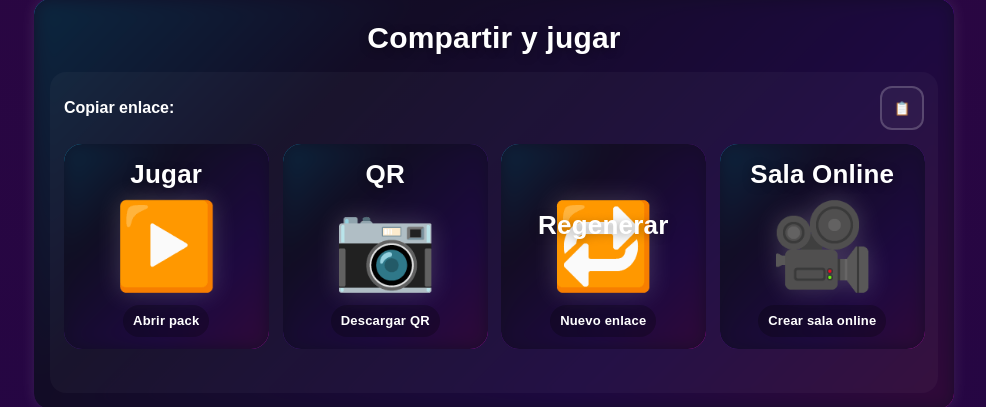
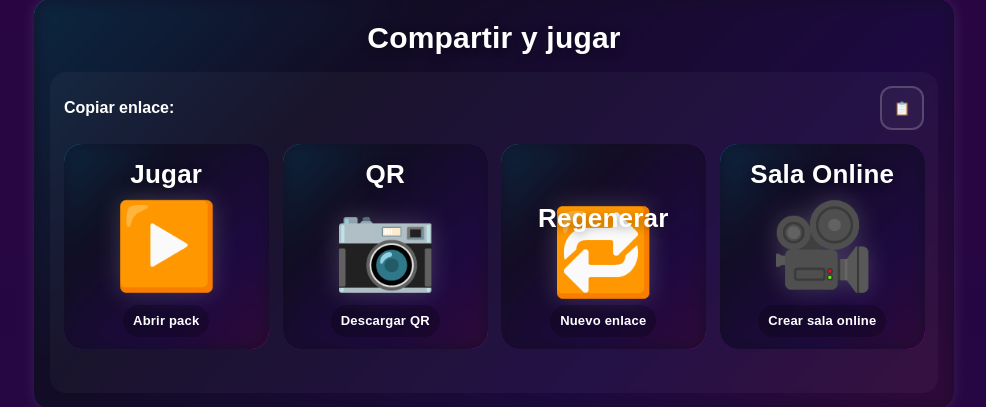
Before and after one commit to jltamayo2018/tfg-verdad-reto, a Django app: page /packs/25/ in a window 1280 px wide. Shown: the part 1228-1635 px from the top of the page, without its empty margins (146-1132 px from the left). Run offline with Django 5.2, Linux system fonts and the light colour scheme; a user stored in the database is signed in; data comes from the database, SQL or seed files in the repository; data that the repository does not hold is empty; parts of the project's set-up code (start-up, migrations or seed data) failed here and were passed over.

Commit message:
fix regenerar

```diff
--- a/static/css/style.css
+++ b/static/css/style.css
@@ -1286,3 +1286,48 @@ nav{ line-height: 1; }
   font-weight: 700;
   opacity: .95;
 }
+
+/* =========================
+   FIX ESPECÍFICO: REGENERAR
+   (solo afecta al botón)
+========================= */
+
+/* Reseteo fuerte del botón para que se comporte como <a> */
+.pack-share-card--regen{
+  appearance: none;
+  -webkit-appearance: none;
+  border: 0;
+  background: rgba(255, 80, 80, 0.10); /* conserva danger aunque sea button */
+  color: inherit;
+  font: inherit;
+  text-align: inherit;
+
+  /* MUY IMPORTANTE: evita alineaciones raras del button */
+  display: block;
+  width: 100%;
+}
+
+/* Subimos el título ligeramente para que quede como las demás */
+.pack-share-card__head--regen{
+  margin-top: 0;                 /* neutraliza variaciones */
+  padding-top: 0;                /* por si algún reset mete padding */
+  transform: translateY(-6px);   /* <-- aquí lo subimos */
+}
+
+/* Aseguramos que el título no se tape con el emoji */
+.pack-share-card__title--regen{
+  position: relative;
+  z-index: 3;
+}
+
+/* El emoji un pelín más abajo para no “comerse” el título */
+.pack-share-card__emoji--regen{
+  transform: translateY(6px);
+}
+
+/* Por coherencia, mantenemos el pie igual */
+.pack-share-card__foot--regen{
+  left: 12px;
+  right: 12px;
+  bottom: 12px;
+}
--- a/verdadoreto_app/templates/pack_detail.html
+++ b/verdadoreto_app/templates/pack_detail.html
@@ -225,16 +225,20 @@
         <!-- Regenerar enlace (POST) -->
         <form method="post"
               action="{% url 'link_regenerate' pack.pk %}"
-              class="pack-share-form"
+              class="pack-share-form pack-share-form--regen"
               onsubmit="return confirm('¿Regenerar enlace del pack? El anterior dejará de funcionar.');">
           {% csrf_token %}
-          <button type="submit" class="pack-share-card neon-card pack-share-card--danger">
-            <header class="pack-share-card__head">
-              <h4 class="pack-share-card__title">Regenerar</h4>
+
+          <button type="submit"
+                  class="pack-share-card neon-card pack-share-card--danger pack-share-card--regen">
+            <header class="pack-share-card__head pack-share-card__head--regen">
+              <h4 class="pack-share-card__title pack-share-card__title--regen">Regenerar</h4>
             </header>
-            <div class="pack-share-card__emoji" aria-hidden="true">🔁</div>
-            <div class="pack-share-card__foot">
-              <span class="pack-share-card__hint">Nuevo enlace</span>
+
+            <div class="pack-share-card__emoji pack-share-card__emoji--regen" aria-hidden="true">🔁</div>
+
+            <div class="pack-share-card__foot pack-share-card__foot--regen">
+              <span class="pack-share-card__hint pack-share-card__hint--regen">Nuevo enlace</span>
             </div>
           </button>
         </form>
```
